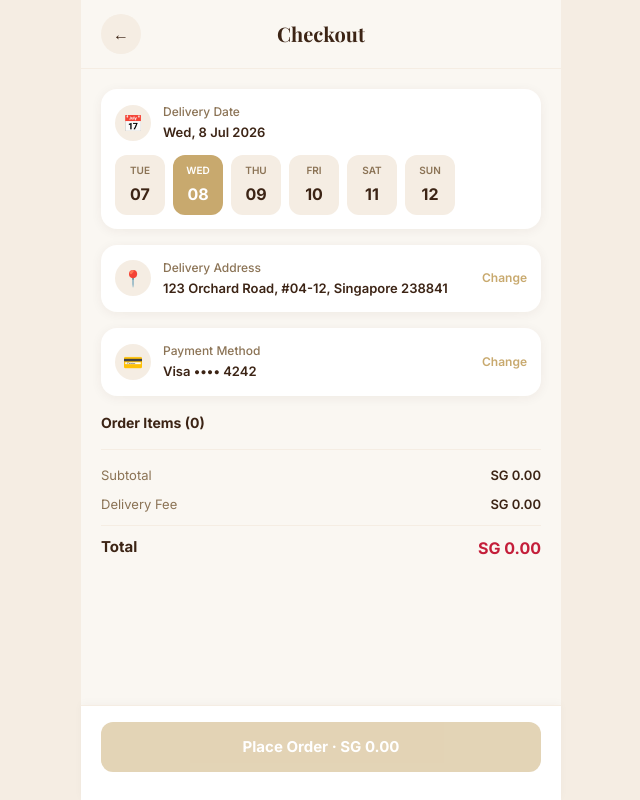
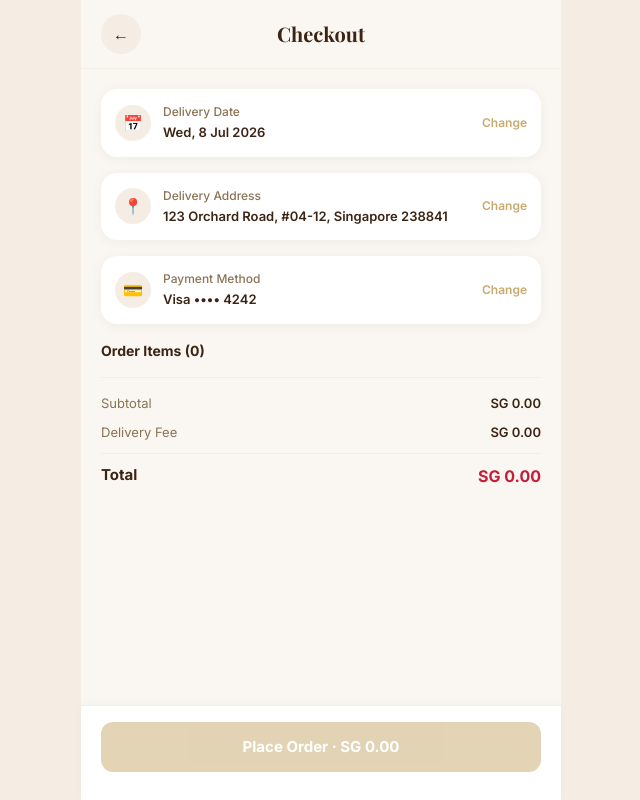
Before and after one commit to xiaoaikaikaixin/CookieApp, a Next.js app: page /checkout in a window 1280 px wide. Shown: the whole page, without its empty margins (319-959 px from the left). Built offline with nearby package versions, Linux system fonts and the light colour scheme.

Commit message:
Redesign delivery date picker as a real calendar
Replaces the fixed 6-day chip strip with a proper month calendar:
defaults to tomorrow, and tapping the calendar icon opens a popover
where any date up to 90 days out can be picked (past dates disabled).

```diff
--- a/src/app/checkout/page.tsx
+++ b/src/app/checkout/page.tsx
@@ -4,34 +4,45 @@ import { useEffect, useMemo, useState } from "react";
 import { useRouter } from "next/navigation";
 import Link from "next/link";
 import BackHeader from "@/components/BackHeader";
+import Calendar from "@/components/Calendar";
 import { useCart, formatSGD } from "@/lib/cart-context";
 import { giftSets } from "@/lib/products";
 import { ADDRESS_STORAGE_KEY, DEFAULT_ADDRESS } from "@/lib/address";
 
-const DAY_LABELS = ["SUN", "MON", "TUE", "WED", "THU", "FRI", "SAT"];
+function startOfDay(d: Date) {
+  const copy = new Date(d);
+  copy.setHours(0, 0, 0, 0);
+  return copy;
+}
 
-function buildDeliveryDays() {
-  const days = [];
-  const today = new Date();
-  for (let i = 0; i < 6; i++) {
-    const d = new Date(today);
-    d.setDate(today.getDate() + i);
-    days.push({
-      key: d.toISOString().slice(0, 10),
-      dayLabel: DAY_LABELS[d.getDay()],
-      dateNum: String(d.getDate()).padStart(2, "0"),
-      full: d.toLocaleDateString("en-SG", { weekday: "short", day: "numeric", month: "short", year: "numeric" }),
-    });
-  }
-  return days;
+function tomorrow() {
+  const d = startOfDay(new Date());
+  d.setDate(d.getDate() + 1);
+  return d;
+}
+
+function toISODate(d: Date) {
+  const year = d.getFullYear();
+  const month = String(d.getMonth() + 1).padStart(2, "0");
+  const day = String(d.getDate()).padStart(2, "0");
+  return `${year}-${month}-${day}`;
+}
+
+function formatDisplayDate(d: Date) {
+  return d.toLocaleDateString("en-SG", { weekday: "short", day: "numeric", month: "short", year: "numeric" });
 }
 
 export default function CheckoutPage() {
   const router = useRouter();
   const { items, subtotal, deliveryFee, total, clear } = useCart();
-  const deliveryDays = useMemo(buildDeliveryDays, []);
-  const [selectedDate, setSelectedDate] = useState(deliveryDays[1]?.key ?? deliveryDays[0].key);
-  const selected = deliveryDays.find((d) => d.key === selectedDate)!;
+  const [selectedDate, setSelectedDate] = useState(tomorrow);
+  const [showCalendar, setShowCalendar] = useState(false);
+  const minDate = useMemo(() => startOfDay(new Date()), []);
+  const maxDate = useMemo(() => {
+    const d = startOfDay(new Date());
+    d.setDate(d.getDate() + 90);
+    return d;
+  }, []);
   const [placing, setPlacing] = useState(false);
   const [error, setError] = useState<string | null>(null);
   const [address, setAddress] = useState(DEFAULT_ADDRESS);
@@ -55,7 +66,7 @@ export default function CheckoutPage() {
             qty: i.qty,
             isGiftSet: giftSetIds.has(i.id),
           })),
-          deliveryDate: selected.key,
+          deliveryDate: toISODate(selectedDate),
           address,
         }),
       });
@@ -67,7 +78,7 @@ export default function CheckoutPage() {
       const params = new URLSearchParams({
         orderId: data.order.order_number,
         total: String(data.order.total),
-        date: selected.full,
+        date: formatDisplayDate(selectedDate),
         address,
       });
       clear();
@@ -86,31 +97,37 @@ export default function CheckoutPage() {
       <div className="flex flex-col gap-4 px-5 py-5">
         <div className="flex flex-col gap-3 rounded-lg bg-white p-3.5 card-shadow">
           <div className="flex items-center gap-3">
-            <span className="flex h-9 w-9 items-center justify-center rounded-full bg-beige text-[16px]">📅</span>
+            <button
+              type="button"
+              onClick={() => setShowCalendar((v) => !v)}
+              aria-label="Choose delivery date"
+              className="flex h-9 w-9 items-center justify-center rounded-full bg-beige text-[16px]"
+            >
+              📅
+            </button>
             <div className="flex flex-1 flex-col gap-0.5">
               <span className="text-[12px] font-medium text-soft-brown">Delivery Date</span>
-              <span className="text-[13px] font-semibold text-brown">{selected.full}</span>
+              <span className="text-[13px] font-semibold text-brown">{formatDisplayDate(selectedDate)}</span>
             </div>
+            <button
+              type="button"
+              onClick={() => setShowCalendar((v) => !v)}
+              className="text-[12px] font-semibold text-gold"
+            >
+              {showCalendar ? "Close" : "Change"}
+            </button>
           </div>
-          <div className="flex gap-2">
-            {deliveryDays.map((d) => {
-              const active = d.key === selectedDate;
-              return (
-                <button
-                  key={d.key}
-                  onClick={() => setSelectedDate(d.key)}
-                  className={`flex h-[60px] w-[50px] flex-col items-center justify-center gap-1 rounded-md ${
-                    active ? "bg-gold text-white" : "bg-beige text-brown"
-                  }`}
-                >
-                  <span className={`text-[10px] font-semibold ${active ? "text-white" : "text-soft-brown"}`}>
-                    {d.dayLabel}
-                  </span>
-                  <span className="text-[16px] font-bold">{d.dateNum}</span>
-                </button>
-              );
-            })}
-          </div>
+          {showCalendar && (
+            <Calendar
+              selected={selectedDate}
+              onSelect={(d) => {
+                setSelectedDate(d);
+                setShowCalendar(false);
+              }}
+              minDate={minDate}
+              maxDate={maxDate}
+            />
+          )}
         </div>
 
         <div className="flex items-center gap-3 rounded-lg bg-white p-3.5 card-shadow">
--- /dev/null
+++ b/src/components/Calendar.tsx
@@ -0,0 +1,108 @@
+"use client";
+
+import { useState } from "react";
+
+const WEEKDAY_LABELS = ["Su", "Mo", "Tu", "We", "Th", "Fr", "Sa"];
+const MONTH_LABELS = [
+  "January", "February", "March", "April", "May", "June",
+  "July", "August", "September", "October", "November", "December",
+];
+
+function isSameDay(a: Date, b: Date) {
+  return (
+    a.getFullYear() === b.getFullYear() &&
+    a.getMonth() === b.getMonth() &&
+    a.getDate() === b.getDate()
+  );
+}
+
+function startOfDay(d: Date) {
+  const copy = new Date(d);
+  copy.setHours(0, 0, 0, 0);
+  return copy;
+}
+
+export default function Calendar({
+  selected,
+  onSelect,
+  minDate,
+  maxDate,
+}: {
+  selected: Date;
+  onSelect: (date: Date) => void;
+  minDate: Date;
+  maxDate: Date;
+}) {
+  const [viewMonth, setViewMonth] = useState(new Date(selected.getFullYear(), selected.getMonth(), 1));
+
+  const min = startOfDay(minDate);
+  const max = startOfDay(maxDate);
+
+  const firstOfMonth = new Date(viewMonth.getFullYear(), viewMonth.getMonth(), 1);
+  const daysInMonth = new Date(viewMonth.getFullYear(), viewMonth.getMonth() + 1, 0).getDate();
+  const startWeekday = firstOfMonth.getDay();
+
+  const cells: (Date | null)[] = [
+    ...Array(startWeekday).fill(null),
+    ...Array.from({ length: daysInMonth }, (_, i) => new Date(viewMonth.getFullYear(), viewMonth.getMonth(), i + 1)),
+  ];
+
+  const canGoPrev = new Date(viewMonth.getFullYear(), viewMonth.getMonth(), 0) >= min;
+  const canGoNext = new Date(viewMonth.getFullYear(), viewMonth.getMonth() + 1, 1) <= max;
+
+  return (
+    <div className="rounded-lg border border-beige bg-white p-3.5">
+      <div className="mb-3 flex items-center justify-between">
+        <button
+          type="button"
+          onClick={() => canGoPrev && setViewMonth(new Date(viewMonth.getFullYear(), viewMonth.getMonth() - 1, 1))}
+          disabled={!canGoPrev}
+          className="flex h-8 w-8 items-center justify-center rounded-full text-brown disabled:opacity-30"
+        >
+          ‹
+        </button>
+        <span className="text-[14px] font-bold text-brown">
+          {MONTH_LABELS[viewMonth.getMonth()]} {viewMonth.getFullYear()}
+        </span>
+        <button
+          type="button"
+          onClick={() => canGoNext && setViewMonth(new Date(viewMonth.getFullYear(), viewMonth.getMonth() + 1, 1))}
+          disabled={!canGoNext}
+          className="flex h-8 w-8 items-center justify-center rounded-full text-brown disabled:opacity-30"
+        >
+          ›
+        </button>
+      </div>
+
+      <div className="grid grid-cols-7 gap-1">
+        {WEEKDAY_LABELS.map((w) => (
+          <span key={w} className="flex h-7 items-center justify-center text-[11px] font-semibold text-soft-brown">
+            {w}
+          </span>
+        ))}
+        {cells.map((date, i) => {
+          if (!date) return <span key={`empty-${i}`} />;
+          const disabled = date < min || date > max;
+          const isSelected = isSameDay(date, selected);
+          return (
+            <button
+              type="button"
+              key={date.toISOString()}
+              disabled={disabled}
+              onClick={() => onSelect(date)}
+              className={`flex h-8 w-8 items-center justify-center rounded-full text-[12px] font-semibold transition ${
+                isSelected
+                  ? "bg-gold text-white"
+                  : disabled
+                    ? "text-soft-brown/40"
+                    : "text-brown hover:bg-beige"
+              }`}
+            >
+              {date.getDate()}
+            </button>
+          );
+        })}
+      </div>
+    </div>
+  );
+}
```
